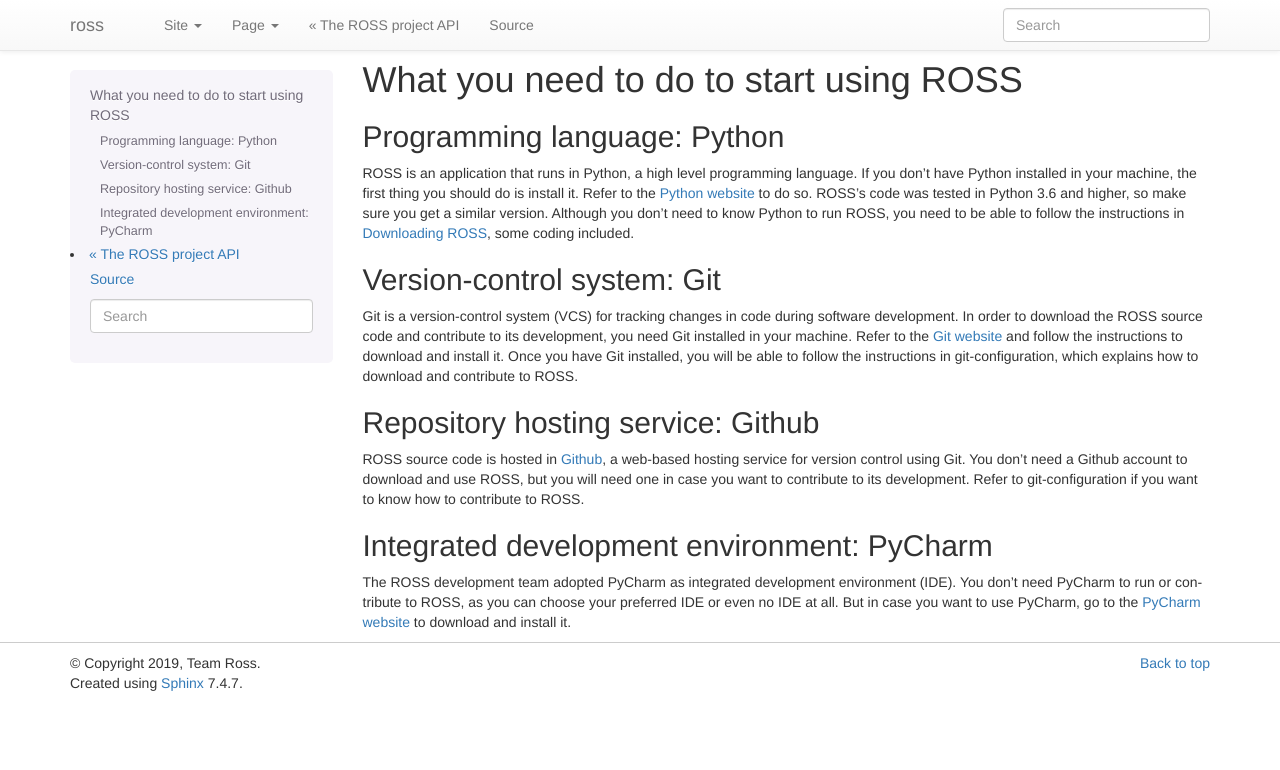
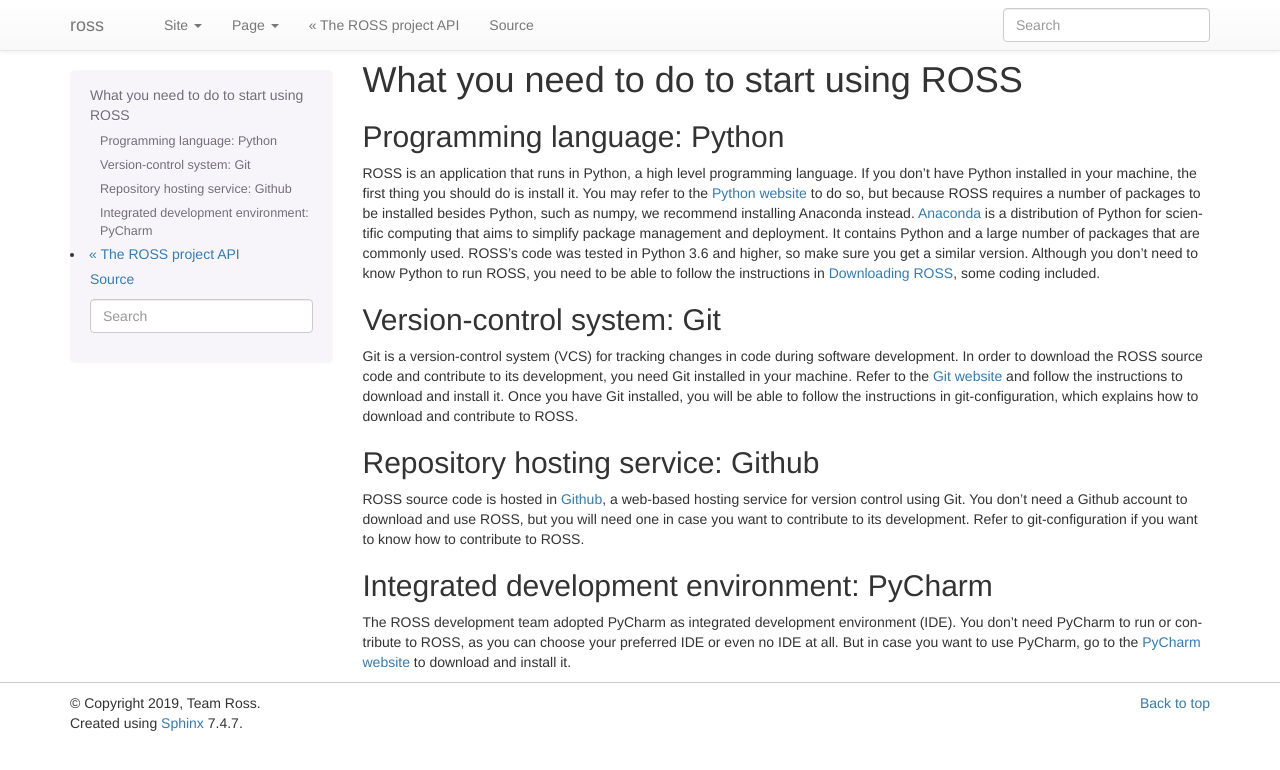
Before and after one commit to petrobras/ross, a Sphinx documentation site: the page built from docs/introduction.rst, in a window 1280 px wide. Shown: the top 770 px of the page. Built offline with Sphinx 7.4.7, drawn with Linux system fonts in a browser that asks for light colours; formulas are drawn with MathJax 3.

Commit message:
Add recommendation to Anaconda

```diff
--- a/docs/introduction.rst
+++ b/docs/introduction.rst
@@ -8,8 +8,13 @@
 
 ROSS is an application that runs in Python, a high level programming language.
 If you don't have Python installed in your machine, the first thing you should do is install it.
-Refer to the `Python website
-<http://www.python.org/>`_ to do so. ROSS's code was tested in Python 3.6 and higher, so make sure you
+You may refer to the `Python website
+<http://www.python.org/>`_ to do so, but because ROSS requires a number of packages to be installed besides
+Python, such as numpy, we recommend installing Anaconda instead.
+`Anaconda <https://www.anaconda.com/distribution/>`_ is a distribution of Python for scientific computing
+that aims to simplify package management and deployment. It contains Python and a large number
+of packages that are commonly used.
+ROSS's code was tested in Python 3.6 and higher, so make sure you
 get a similar version.
 Although you don't need to know Python to run ROSS,
 you need to be able to follow the instructions in :ref:`tutorial`, some coding included.
```
